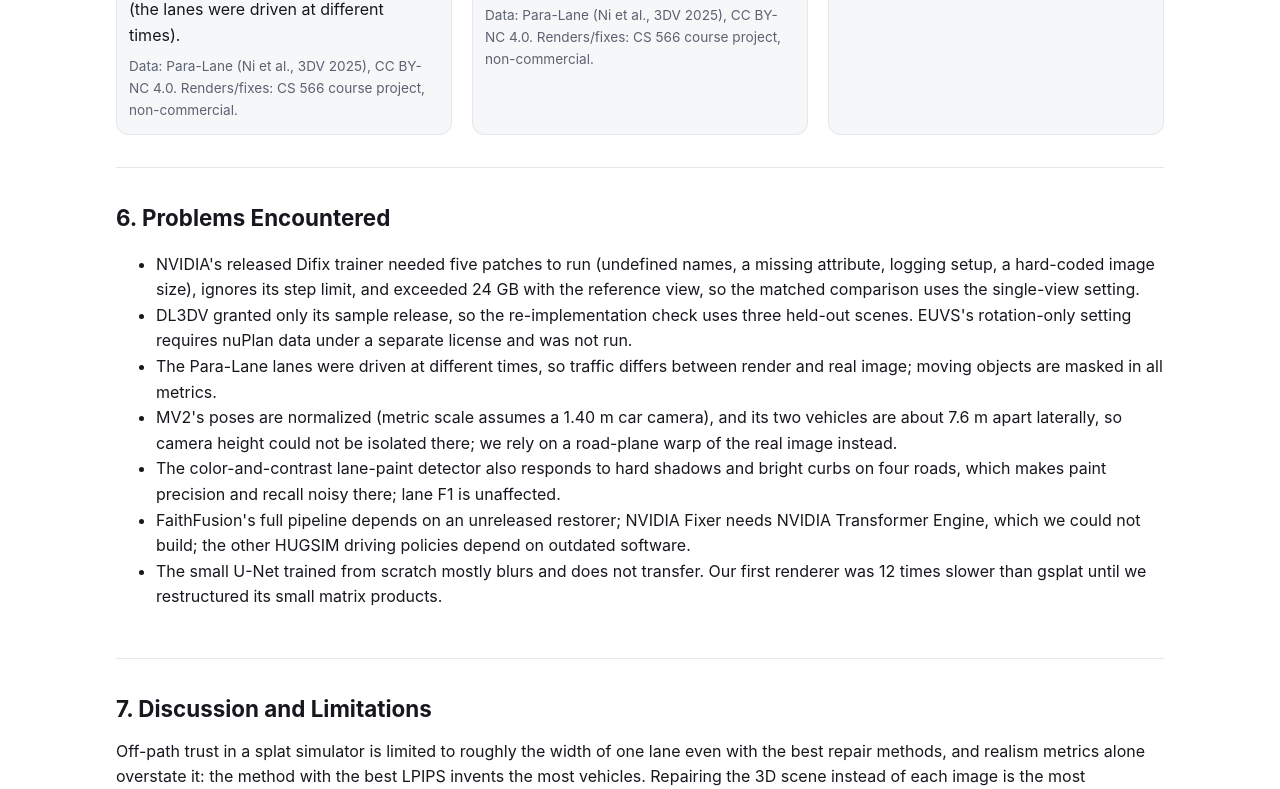
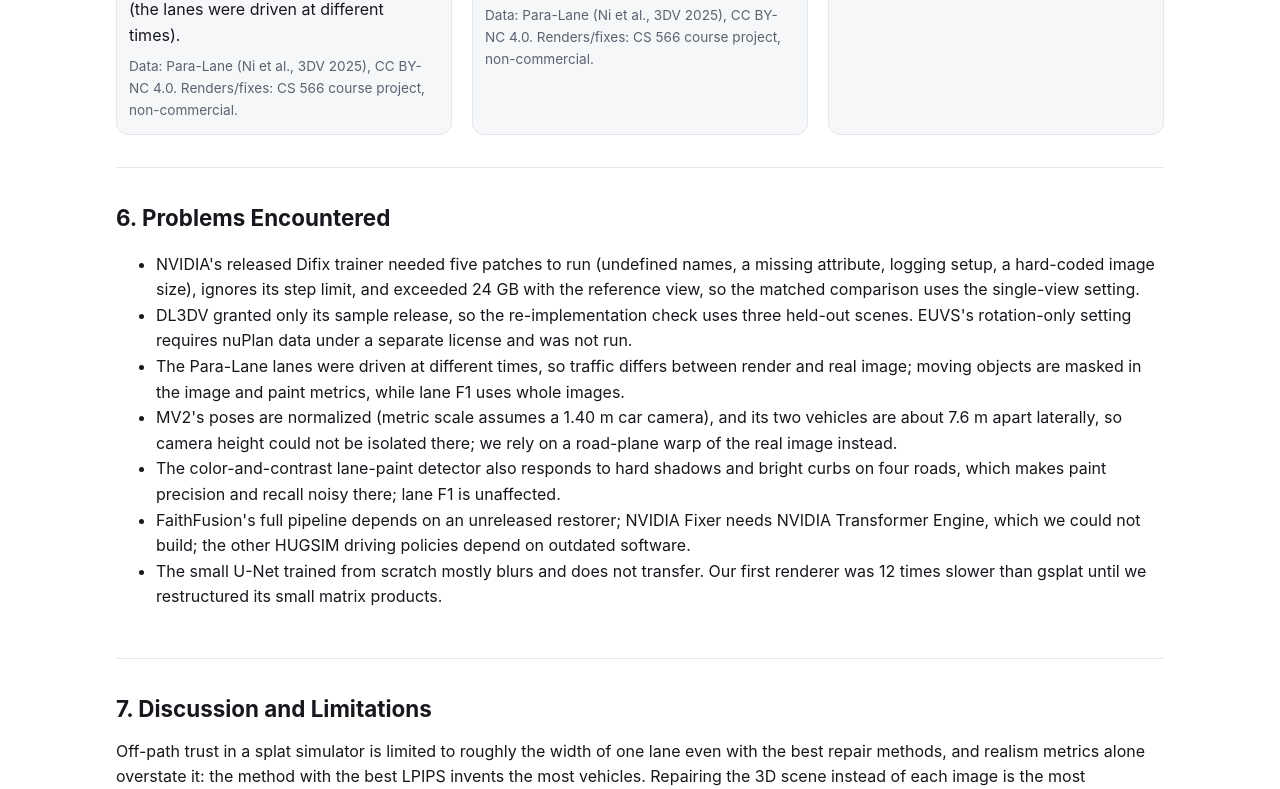
Before and after one commit to ksha23/cs566-drive-sim, a plain HTML site: page index.html in a window 1280 px wide. Shown: the part 11211-12000 px from the top of the page. Drawn offline with Linux system fonts and the light colour scheme.

Commit message:
Mid-term report third pass; masking scope on the page
Co-Authored-By: Claude Opus 5.5 <noreply@anthropic.com>

```diff
--- a/index.html
+++ b/index.html
@@ -223,7 +223,7 @@ code{font-size:.88em;background:var(--card);border:1px solid var(--line);border-
     <ul>
       <li>NVIDIA's released Difix trainer needed five patches to run (undefined names, a missing attribute, logging setup, a hard-coded image size), ignores its step limit, and exceeded 24 GB with the reference view, so the matched comparison uses the single-view setting.</li>
       <li>DL3DV granted only its sample release, so the re-implementation check uses three held-out scenes. EUVS's rotation-only setting requires nuPlan data under a separate license and was not run.</li>
-      <li>The Para-Lane lanes were driven at different times, so traffic differs between render and real image; moving objects are masked in all metrics.</li>
+      <li>The Para-Lane lanes were driven at different times, so traffic differs between render and real image; moving objects are masked in the image and paint metrics, while lane F1 uses whole images.</li>
       <li>MV2's poses are normalized (metric scale assumes a 1.40 m car camera), and its two vehicles are about 7.6 m apart laterally, so camera height could not be isolated there; we rely on a road-plane warp of the real image instead.</li>
       <li>The color-and-contrast lane-paint detector also responds to hard shadows and bright curbs on four roads, which makes paint precision and recall noisy there; lane F1 is unaffected.</li>
       <li>FaithFusion's full pipeline depends on an unreleased restorer; NVIDIA Fixer needs NVIDIA Transformer Engine, which we could not build; the other HUGSIM driving policies depend on outdated software.</li>
```
Also changed, not shown: 1 other file.
